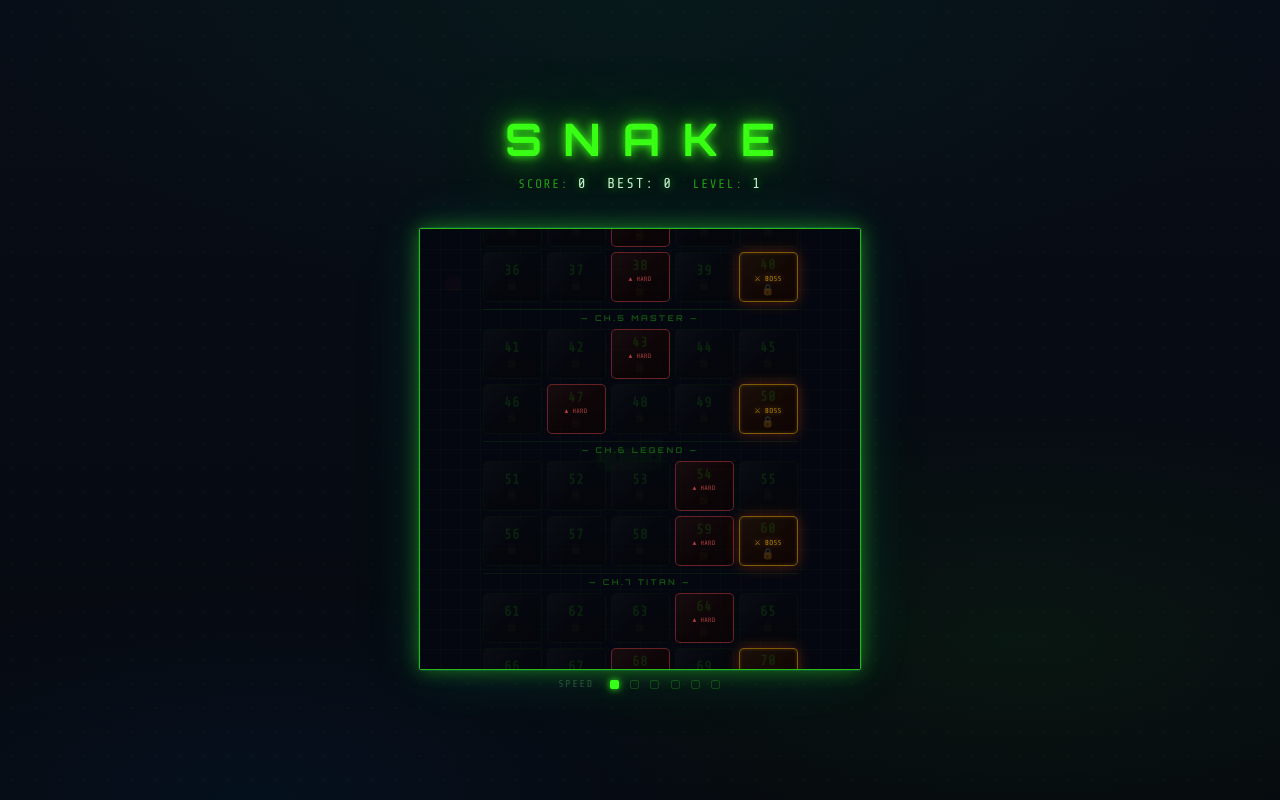
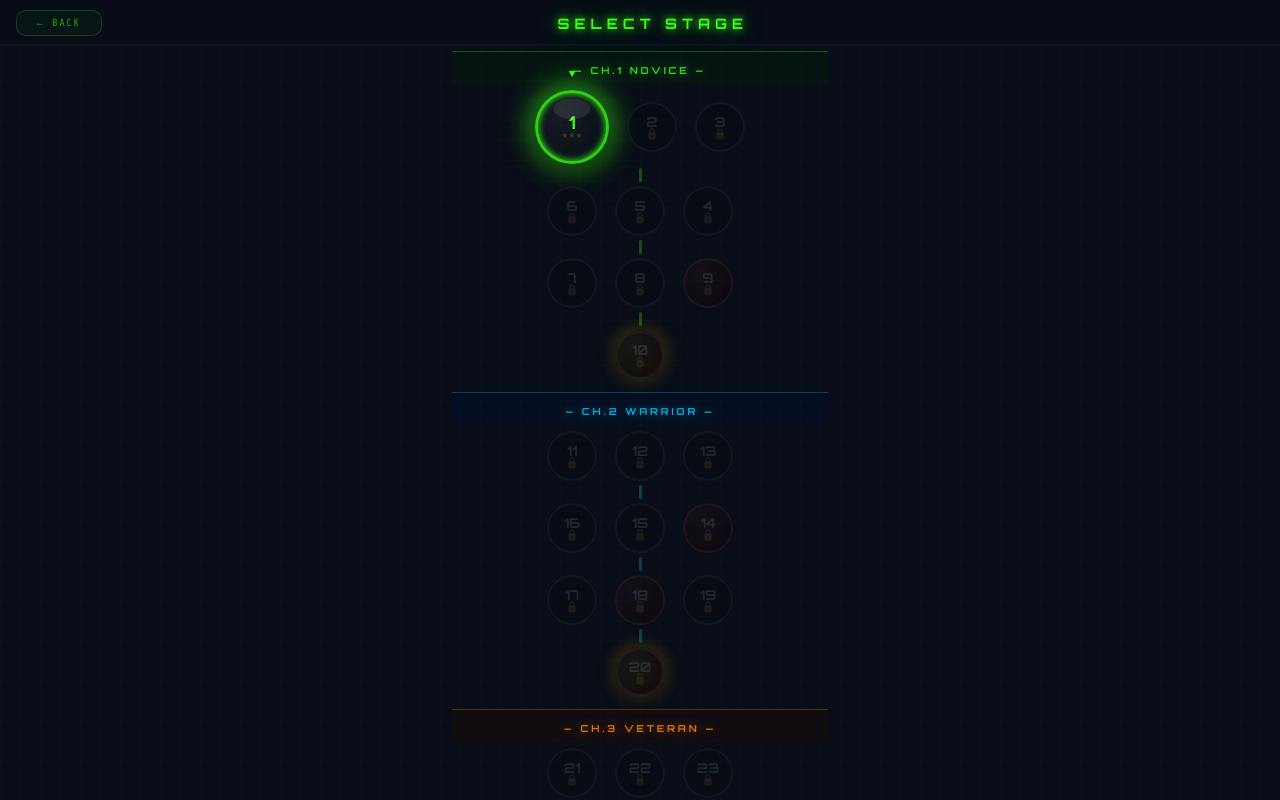
Before and after one commit to 11Sahar11/Snakegame, a plain HTML site: page index.html in a window 1280 px wide. Both pictures are taken after a click on the button "▶ STAGE". Drawn offline with nearby package versions, Linux system fonts and the light colour scheme.

Commit message:
Add files via upload

```diff
--- a/index.html
+++ b/index.html
@@ -449,127 +449,178 @@
     body { -webkit-tap-highlight-color: transparent; }
 
     /* ════════════════════════════════════════════════════════
-       STAGE MODE — COMPLETE PREMIUM DESIGN
+       STAGE MODE — CANDY CRUSH WORLD MAP DESIGN
     ════════════════════════════════════════════════════════ */
 
-    /* Stage Select screen */
-    #stage-select-screen { overflow-y: auto; gap: 6px; padding: 10px 12px; }
+    /* Stage Select — FULL SCREEN fixed overlay */
+    #stage-select-screen {
+      position: fixed !important;
+      inset: 0; z-index: 200;
+      background: linear-gradient(180deg, #07091200 0%, #080d17 100%);
+      background-color: #080d17;
+      overflow-y: auto; overflow-x: hidden;
+      display: flex; flex-direction: column;
+      align-items: center; justify-content: flex-start;
+      gap: 0; padding: 0 0 30px 0;
+    }
+
+    /* Sticky header bar */
+    .stage-select-header {
+      position: sticky; top: 0; z-index: 10;
+      width: 100%; display: flex;
+      align-items: center; justify-content: center;
+      padding: 10px 16px 8px;
+      background: rgba(8,13,23,0.95);
+      backdrop-filter: blur(8px);
+      border-bottom: 1px solid rgba(57,255,20,0.08);
+      gap: 12px;
+    }
 
     .stage-select-title {
-      font-family: 'Orbitron', monospace; font-size: 1.0rem;
-      letter-spacing: 0.35em; text-indent: 0.35em;
-      text-shadow: 0 0 8px var(--green), 0 0 28px rgba(57,255,20,0.55);
-      margin-bottom: 2px;
-    }
-
-    /* Stage grid — tighter, richer cells */
+      font-family: 'Orbitron', monospace; font-size: 0.9rem;
+      letter-spacing: 0.35em;
+      text-shadow: 0 0 8px var(--green), 0 0 22px rgba(57,255,20,0.5);
+      flex: 1; text-align: center;
+    }
+
+    /* Stage grid — Candy Crush column */
     #stage-grid {
-      display: grid; grid-template-columns: repeat(5, 1fr);
-      gap: 5px; width: 100%; max-width: 315px; padding: 2px 0;
-    }
-
-    /* Chapter label injected between rows by JS — but styled via CSS class */
-    .chapter-label {
-      grid-column: 1 / -1;
-      font-family: 'Orbitron', monospace; font-size: 0.5rem;
-      letter-spacing: 0.3em; color: rgba(57,255,20,0.3);
-      text-align: center; padding: 3px 0 1px;
-      border-top: 1px solid rgba(57,255,20,0.08);
-      margin-top: 2px;
-    }
-
+      width: 100%; max-width: 400px;
+      display: flex; flex-direction: column;
+      align-items: center; padding: 0 12px 10px;
+    }
+
+    /* Chapter / World header */
+    .cc-world-header {
+      width: 100%; text-align: center;
+      font-family: 'Orbitron', monospace; font-size: 0.6rem;
+      letter-spacing: 0.3em; padding: 12px 0 8px;
+      border-top: 1px solid; margin-top: 6px;
+      opacity: 0.85;
+    }
+
+    /* Stage row — 3 bubbles */
+    .cc-row {
+      display: flex; justify-content: center;
+      align-items: center; gap: 18px;
+      padding: 6px 0; width: 100%;
+      position: relative;
+    }
+    .cc-row-reverse { flex-direction: row-reverse; }
+
+    /* Connector line between rows (vertical) */
+    .cc-connector {
+      width: 3px; height: 14px;
+      background: rgba(57,255,20,0.15);
+      border-radius: 2px;
+      margin: -2px auto;
+    }
+
+    /* Stage bubble */
     .stage-cell {
-      font-family: 'Share Tech Mono', monospace;
-      font-size: 0.65rem; letter-spacing: 0.03em;
-      padding: 5px 2px; border-radius: 5px;
-      border: 1px solid rgba(57,255,20,0.2);
-      background: linear-gradient(160deg, rgba(10,22,38,0.95) 0%, rgba(5,12,22,0.95) 100%);
-      color: var(--green); cursor: pointer; text-align: center;
-      transition: transform 0.12s cubic-bezier(0.34,1.56,0.64,1), box-shadow 0.18s, background 0.18s;
-      min-height: 50px; display: flex; flex-direction: column;
+      width: 66px; height: 66px;
+      border-radius: 50%;
+      border: 2.5px solid var(--cell-color, var(--green));
+      background: radial-gradient(ellipse at 35% 30%, rgba(255,255,255,0.06) 0%, rgba(5,12,22,0.98) 100%);
+      color: var(--cell-color, var(--green));
+      cursor: pointer; text-align: center;
+      display: flex; flex-direction: column;
       align-items: center; justify-content: center; gap: 1px;
-      position: relative; overflow: hidden;
-    }
-
-    /* Inner shimmer on cells */
+      position: relative; flex-shrink: 0;
+      transition: transform 0.15s cubic-bezier(0.34,1.56,0.64,1), box-shadow 0.18s;
+      box-shadow: 0 4px 12px rgba(0,0,0,0.5), 0 0 0 1px rgba(255,255,255,0.03);
+    }
+
+    /* Top gloss */
     .stage-cell::before {
-      content: '';
-      position: absolute; inset: 0;
-      background: linear-gradient(135deg, rgba(255,255,255,0.035) 0%, transparent 55%);
+      content: ''; position: absolute;
+      top: 6px; left: 50%; transform: translateX(-50%);
+      width: 55%; height: 30%; border-radius: 50%;
+      background: rgba(255,255,255,0.09);
       pointer-events: none;
     }
 
     .stage-cell:hover:not(.locked) {
-      transform: scale(1.07);
-      background: linear-gradient(160deg, rgba(57,255,20,0.12) 0%, rgba(0,229,255,0.05) 100%);
-      box-shadow: 0 0 14px rgba(57,255,20,0.35), 0 4px 16px rgba(0,0,0,0.5);
+      transform: scale(1.12) translateY(-2px);
+      box-shadow: 0 0 22px var(--cell-color, var(--green)), 0 8px 20px rgba(0,0,0,0.6);
       z-index: 2;
     }
-
-    .stage-cell:active:not(.locked) { transform: scale(0.93); }
-
-    /* Locked cells */
+    .stage-cell:active:not(.locked) { transform: scale(0.92); }
+
+    /* Locked — small gray bubble */
     .stage-cell.locked {
-      color: rgba(57,255,20,0.15);
-      border-color: rgba(57,255,20,0.06);
-      background: linear-gradient(160deg, rgba(5,8,14,0.98) 0%, rgba(4,6,10,0.98) 100%);
-      cursor: not-allowed; opacity: 0.7;
-    }
-
-    /* Next-to-play: the first unlocked-but-not-completed cell */
+      width: 50px; height: 50px;
+      border-color: rgba(255,255,255,0.08);
+      background: rgba(8,12,20,0.95);
+      color: rgba(255,255,255,0.18);
+      cursor: not-allowed; opacity: 0.6;
+      box-shadow: none;
+    }
+    .stage-cell.locked::before { display: none; }
+
+    /* Next-to-play — biggest, most prominent */
     .stage-cell.next-play {
-      border-color: rgba(57,255,20,0.7);
+      width: 74px; height: 74px;
+      border-width: 3px;
       animation: nextPlayPulse 1.8s ease-in-out infinite;
     }
 
     @keyframes nextPlayPulse {
-      0%,100% { box-shadow: 0 0 8px rgba(57,255,20,0.3); }
-      50%      { box-shadow: 0 0 18px rgba(57,255,20,0.6), 0 0 4px rgba(57,255,20,0.4) inset; }
-    }
-
-    /* Hard cells */
+      0%,100% { box-shadow: 0 4px 12px rgba(0,0,0,0.5), 0 0 14px var(--cell-color, var(--green)); }
+      50%      { box-shadow: 0 4px 18px rgba(0,0,0,0.6), 0 0 30px var(--cell-color, var(--green)), 0 0 8px var(--cell-color, var(--green)) inset; }
+    }
+
+    /* Hard — red tint */
     .stage-cell.hard {
-      border-color: rgba(255,80,80,0.55);
-      background: linear-gradient(160deg, rgba(25,6,6,0.95) 0%, rgba(12,3,3,0.95) 100%);
-    }
-    .stage-cell.hard:hover:not(.locked) {
-      background: linear-gradient(160deg, rgba(255,80,80,0.1) 0%, rgba(12,3,3,0.95) 100%);
-      box-shadow: 0 0 14px rgba(255,80,80,0.4), 0 4px 16px rgba(0,0,0,0.5);
-    }
-
-    /* Boss cells — crown + red-gold aura */
+      --cell-color: #ff5555;
+      background: radial-gradient(ellipse at 35% 30%, rgba(255,80,80,0.08) 0%, rgba(18,4,4,0.98) 100%);
+    }
+
+    /* Boss — gold, bigger */
     .stage-cell.boss {
-      border: 1.5px solid rgba(255,180,0,0.55);
-      background: linear-gradient(160deg, rgba(30,12,0,0.98) 0%, rgba(20,4,0,0.98) 100%);
+      --cell-color: #ffb800;
+      background: radial-gradient(ellipse at 35% 30%, rgba(255,184,0,0.1) 0%, rgba(24,10,0,0.98) 100%);
+      border-width: 3px;
       animation: bossCellGlow 2.2s ease-in-out infinite;
     }
 
     @keyframes bossCellGlow {
-      0%,100% { box-shadow: 0 0 8px rgba(255,80,0,0.3),  0 0 2px rgba(255,180,0,0.2) inset; border-color: rgba(255,140,0,0.5); }
-      50%      { box-shadow: 0 0 18px rgba(255,80,0,0.55), 0 0 5px rgba(255,180,0,0.35) inset; border-color: rgba(255,200,0,0.8); }
-    }
-
-    .stage-cell.boss:hover:not(.locked) {
-      transform: scale(1.09);
-      box-shadow: 0 0 28px rgba(255,100,0,0.6), 0 6px 20px rgba(0,0,0,0.6);
-      animation: none;
-    }
-
-    .stage-cell .cell-num  { font-size: 0.88rem; font-weight: bold; line-height: 1; }
-    .stage-cell .cell-hard { font-size: 0.4rem; color: #ff5555; letter-spacing: 0.05em; margin-top: 1px; }
-    .stage-cell .cell-boss { font-size: 0.45rem; color: #ffb800; letter-spacing: 0.04em; margin-top: 1px; text-shadow: 0 0 6px rgba(255,184,0,0.7); }
-    .stage-cell .cell-stars { font-size: 0.52rem; line-height: 1; margin-top: 1px; }
-    .stage-cell.boss .cell-stars { color: #ffb800; }
+      0%,100% { box-shadow: 0 4px 12px rgba(0,0,0,0.5), 0 0 10px rgba(255,150,0,0.4); }
+      50%      { box-shadow: 0 4px 18px rgba(0,0,0,0.6), 0 0 24px rgba(255,200,0,0.65); }
+    }
+    .stage-cell.boss:hover:not(.locked) { animation: none; }
+
+    /* Cell text elements */
+    .stage-cell .cell-num {
+      font-family: 'Orbitron', monospace;
+      font-size: 1.1rem; font-weight: 700; line-height: 1;
+    }
+    .stage-cell.locked .cell-num { font-size: 0.85rem; }
+    .stage-cell .cell-type { font-size: 0.65rem; line-height: 1; }
+    .stage-cell .cell-stars { font-size: 0.5rem; line-height: 1; color: var(--gold); }
+    .stage-cell .cell-stars .dim { opacity: 0.2; }
+
+    /* Play arrow on next-play stage */
+    .stage-cell.next-play::after {
+      content: '▼';
+      position: absolute; top: -22px; left: 50%; transform: translateX(-50%);
+      font-size: 0.7rem; color: var(--cell-color, var(--green));
+      animation: arrowBounce 0.8s ease-in-out infinite;
+    }
+    @keyframes arrowBounce {
+      0%,100% { transform: translateX(-50%) translateY(0); }
+      50%      { transform: translateX(-50%) translateY(-4px); }
+    }
 
     /* Stage back button */
     .stage-back-btn {
-      font-family: 'Share Tech Mono', monospace; font-size: 0.6rem;
-      letter-spacing: 0.15em; padding: 5px 18px; margin-top: 2px;
-      border: 1px solid rgba(57,255,20,0.15); background: none;
-      color: #2a5a3a; cursor: pointer; border-radius: 10px;
+      font-family: 'Share Tech Mono', monospace; font-size: 0.65rem;
+      letter-spacing: 0.15em; padding: 6px 20px;
+      border: 1px solid rgba(57,255,20,0.2); background: rgba(57,255,20,0.04);
+      color: rgba(57,255,20,0.6); cursor: pointer; border-radius: 10px;
       transition: color 0.2s, border-color 0.2s, background 0.2s;
     }
-    .stage-back-btn:hover { color: #4aaa6a; border-color: rgba(57,255,20,0.35); background: rgba(57,255,20,0.04); }
+    .stage-back-btn:hover { color: #4aaa6a; border-color: rgba(57,255,20,0.4); background: rgba(57,255,20,0.08); }
 
     /* ── Stage HUD — pill chips ── */
     #stage-hud {
@@ -652,7 +703,12 @@
        SNAKE SELECT — COLLECTIBLE CARD DESIGN
     ════════════════════════════════════════════════════════ */
 
-    #snake-select-screen { gap: 10px; padding: 12px 14px; overflow-y: auto; }
+    #snake-select-screen {
+      position: fixed !important; inset: 0; z-index: 200;
+      background-color: #080d17;
+      overflow-y: auto; justify-content: center;
+      gap: 10px; padding: 16px 14px;
+    }
 
     .snake-select-title {
       font-family: 'Orbitron', monospace; font-size: 1.0rem;
@@ -768,8 +824,11 @@
       .main-btn.stage-btn { height: 46px; font-size: 0.8rem; }
       .main-btn.daily-btn { height: 38px; }
       .main-buttons { max-width: 210px; gap: 6px; }
-      #stage-grid { max-width: 295px; gap: 4px; }
-      .stage-cell { min-height: 46px; font-size: 0.6rem; }
+      .stage-cell { width: 58px; height: 58px; }
+      .stage-cell.next-play { width: 66px; height: 66px; }
+      .stage-cell.locked { width: 44px; height: 44px; }
+      .stage-cell .cell-num { font-size: 0.95rem; }
+      .cc-row { gap: 14px; }
       #snake-grid { max-width: 290px; }
       .snake-card { padding: 11px 8px 10px; }
       .snake-card .sn-icon { font-size: 1.5rem; }
@@ -864,9 +923,12 @@
 
     <!-- Stage Select screen -->
     <div class="overlay hidden" id="stage-select-screen">
-      <div class="stage-select-title">SELECT STAGE</div>
+      <div class="stage-select-header">
+        <button class="stage-back-btn" id="stage-back-btn">← BACK</button>
+        <div class="stage-select-title">SELECT STAGE</div>
+        <div style="width:60px"></div>
+      </div>
       <div id="stage-grid"></div>
-      <button class="stage-back-btn" id="stage-back-btn">← BACK</button>
     </div>
 
     <!-- Stage Win screen -->
@@ -1013,7 +1075,12 @@
 
   // ── Audio ───────────────────────────────────────────────────────────
   function ensureAudio() {
-    if (!audioCtx) audioCtx = new (window.AudioContext || window.webkitAudioContext)();
+    if (!audioCtx) {
+      try { audioCtx = new (window.AudioContext || window.webkitAudioContext)(); } catch(e) {}
+    }
+    if (audioCtx && audioCtx.state === 'suspended') {
+      try { audioCtx.resume(); } catch(e) {}
+    }
   }
 
   function playTone(freq, dur, type = 'square', vol = 0.13) {
@@ -2118,60 +2185,120 @@
     const grid = document.getElementById('stage-grid');
     grid.innerHTML = '';
 
-    // Find the first stage that's unlocked but not 3-starred (invite to play)
-    let nextPlayIdx = -1;
+    // Find the next stage to play (first unlocked, not yet 3-starred)
+    let nextPlayIdx = Math.min(unlocked, STAGES.length - 1);
     for (let i = 0; i <= unlocked && i < STAGES.length; i++) {
       if ((scores[i] || 0) < 3) { nextPlayIdx = i; break; }
     }
 
+    // World themes — one per 10 stages
+    const WORLD_THEMES = [
+      { accent:'#39ff14', bg:'rgba(0,40,0,0.35)',   name:'NOVICE'  },
+      { accent:'#00ccff', bg:'rgba(0,20,60,0.35)',   name:'WARRIOR' },
+      { accent:'#ff8800', bg:'rgba(40,14,0,0.35)',   name:'VETERAN' },
+      { accent:'#ff2a6d', bg:'rgba(50,0,20,0.35)',   name:'ELITE'   },
+      { accent:'#cc44ff', bg:'rgba(24,0,50,0.35)',   name:'MASTER'  },
+      { accent:'#00e5ff', bg:'rgba(0,30,40,0.35)',   name:'LEGEND'  },
+      { accent:'#ffd700', bg:'rgba(44,30,0,0.35)',   name:'TITAN'   },
+      { accent:'#ff5555', bg:'rgba(34,0,0,0.35)',    name:'PHANTOM' },
+      { accent:'#5577ff', bg:'rgba(0,0,44,0.35)',    name:'NEMESIS' },
+      { accent:'#ff44cc', bg:'rgba(40,0,40,0.35)',   name:'INFERNO' },
+    ];
+
+    const STAGES_PER_ROW = 3;
+    let lastChapter = -1;
+    let lastRow = -1;
+    let currentRowEl = null;
+
     for (let i = 0; i < STAGES.length; i++) {
-      // Chapter divider every 10 stages
-      if (i > 0 && i % 10 === 0) {
-        const chap = document.createElement('div');
-        chap.className = 'chapter-label';
-        const chapNum = Math.floor(i / 10) + 1;
-        const chapNames = ['','NOVICE','WARRIOR','VETERAN','ELITE','MASTER','LEGEND','TITAN','PHANTOM','NEMESIS','INFERNO'];
-        chap.textContent = `— CH.${chapNum} ${chapNames[chapNum] || 'VOID'} —`;
-        grid.appendChild(chap);
+      const chapterIdx = Math.floor(i / 10);
+      const posInChapter = i % 10;
+      const rowIdx = Math.floor(posInChapter / STAGES_PER_ROW);
+      const posInRow = posInChapter % STAGES_PER_ROW;
+      const theme = WORLD_THEMES[chapterIdx] || WORLD_THEMES[0];
+      const goingRight = rowIdx % 2 === 0;
+
+      // World header at start of chapter
+      if (chapterIdx !== lastChapter) {
+        const hdr = document.createElement('div');
+        hdr.className = 'cc-world-header';
+        hdr.style.color = theme.accent;
+        hdr.style.borderTopColor = theme.accent + '55';
+        hdr.style.textShadow = `0 0 10px ${theme.accent}88`;
+        hdr.style.background = theme.bg;
+        hdr.textContent = `— CH.${chapterIdx + 1}  ${theme.name} —`;
+        grid.appendChild(hdr);
+        lastChapter = chapterIdx;
+        lastRow = -1;
+        currentRowEl = null;
       }
 
-      const stageType = STAGES[i][6]; // false | 'hard' | 'boss'
+      // New row
+      if (rowIdx !== lastRow) {
+        // Connector between rows (except first row of chapter)
+        if (lastRow >= 0) {
+          const conn = document.createElement('div');
+          conn.className = 'cc-connector';
+          conn.style.background = theme.accent + '44';
+          grid.appendChild(conn);
+        }
+        currentRowEl = document.createElement('div');
+        currentRowEl.className = 'cc-row' + (goingRight ? '' : ' cc-row-reverse');
+        grid.appendChild(currentRowEl);
+        lastRow = rowIdx;
+      }
+
+      // Stage data
+      const stageType = STAGES[i][6];
       const isBoss = stageType === 'boss';
       const isHard = stageType === 'hard';
       const isLocked = i > unlocked;
       const stars = scores[i] || 0;
       const isNextPlay = i === nextPlayIdx;
 
+      // Build cell
       const cell = document.createElement('div');
       cell.className = 'stage-cell'
-        + (isLocked   ? ' locked'   : '')
-        + (isBoss     ? ' boss'     : isHard ? ' hard' : '')
-        + (isNextPlay ? ' next-play' : '');
-
-      const starsStr = isLocked
-        ? '<span style="font-size:0.65rem;opacity:0.3">🔒</span>'
-        : (stars
-            ? `<span style="color:${isBoss?'#ffb800':'var(--gold)'}">${'★'.repeat(stars)}</span><span style="opacity:0.2">${'★'.repeat(3-stars)}</span>`
-            : '<span style="opacity:0.18">★★★</span>');
-
-      const label = isBoss
-        ? '<div class="cell-boss">⚔ BOSS</div>'
-        : isHard ? '<div class="cell-hard">▲ HARD</div>' : '';
-
-      cell.innerHTML = `<div class="cell-num">${i+1}</div>${label}<div class="cell-stars">${starsStr}</div>`;
+        + (isLocked    ? ' locked'    : '')
+        + (isBoss      ? ' boss'      : isHard ? ' hard' : '')
+        + (isNextPlay  ? ' next-play' : '');
+
+      // Apply color per world theme (unless boss/hard override)
+      if (!isBoss && !isHard && !isLocked) {
+        cell.style.setProperty('--cell-color', theme.accent);
+        cell.style.borderColor = theme.accent + 'cc';
+        cell.style.color = theme.accent;
+      }
+
+      // Stars display
+      const starsHtml = isLocked
+        ? '<div class="cell-type">🔒</div>'
+        : stars
+          ? `<div class="cell-stars">${'★'.repeat(stars)}<span class="dim">${'★'.repeat(3-stars)}</span></div>`
+          : '<div class="cell-stars"><span class="dim">★★★</span></div>';
+
+      // Type label
+      const typeHtml = isLocked ? '' : isBoss
+        ? '<div class="cell-type">⚔</div>'
+        : isHard ? '<div class="cell-type">!</div>' : '';
+
+      cell.innerHTML = `<div class="cell-num">${i + 1}</div>${typeHtml}${starsHtml}`;
 
       if (!isLocked) {
-        cell.addEventListener('click', () => { ensureAudio(); startStage(i); });
+        cell.addEventListener('click', () => {
+          try { ensureAudio(); } catch(e) {}
+          startStage(i);
+        });
       }
-      grid.appendChild(cell);
-    }
-
-    // Scroll to the first unlocked stage
+      currentRowEl.appendChild(cell);
+    }
+
+    // Scroll to the next-play stage
     setTimeout(() => {
-      const cells = grid.querySelectorAll('.stage-cell:not(.locked)');
-      const last = cells[cells.length - 1];
-      if (last) last.scrollIntoView({ behavior: 'smooth', block: 'center' });
-    }, 80);
+      const nextCell = grid.querySelector('.next-play');
+      const target = nextCell || grid.querySelector('.stage-cell:not(.locked):last-of-type');
+      if (target) target.scrollIntoView({ behavior: 'smooth', block: 'center' });
+    }, 120);
   }
 
   // ── Monster Logic ──────────────────────────────────────────────────────
```
